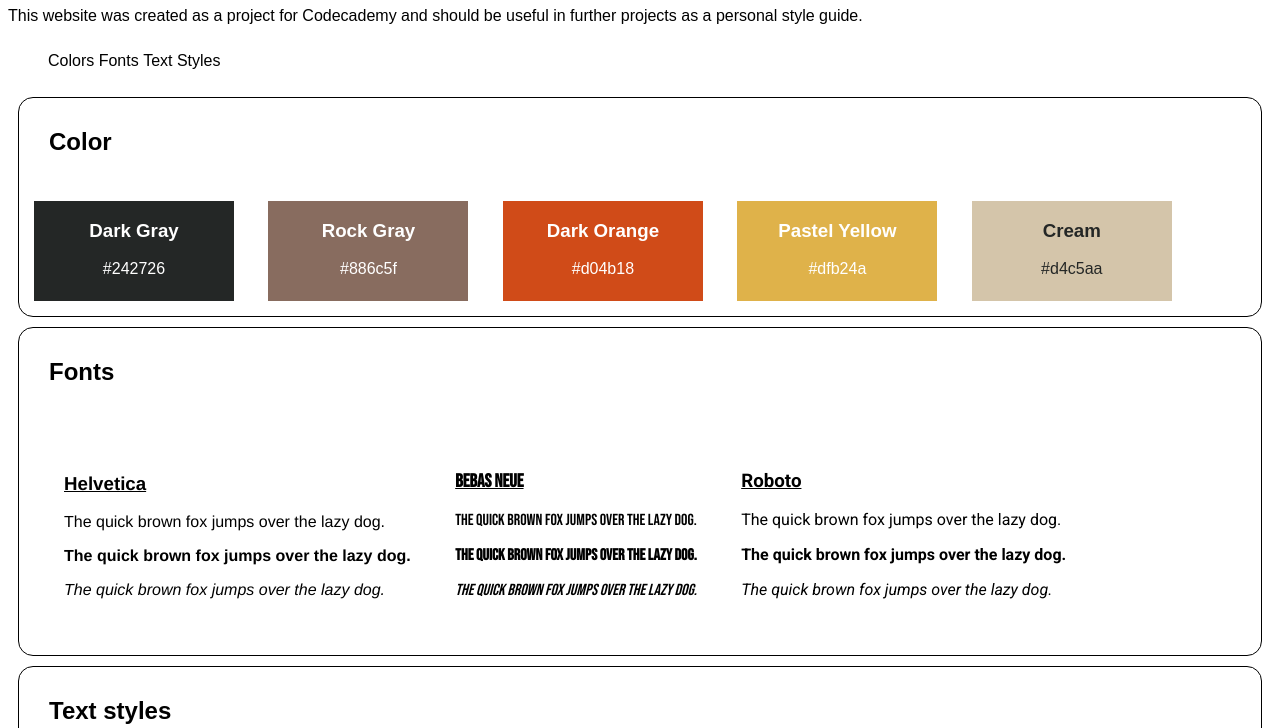
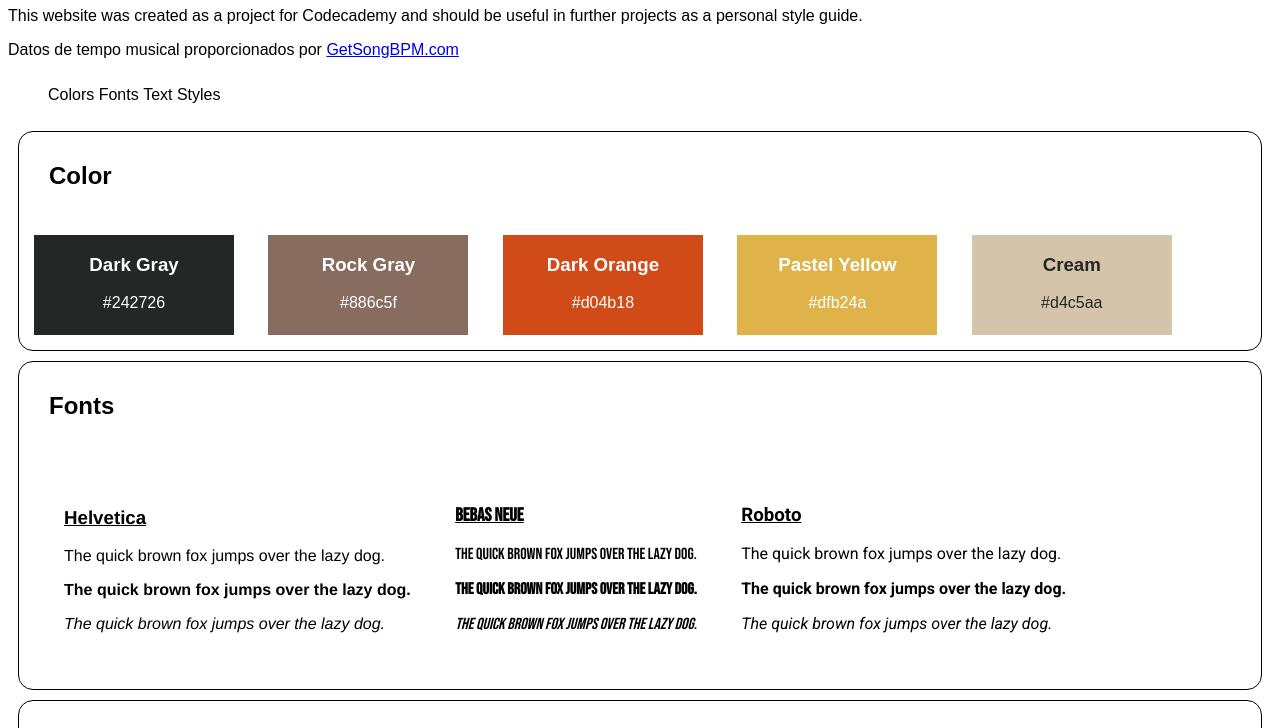
Before and after one commit to iossoinak/iossoinak.github.io, a plain HTML site: page index.html in a window 1280 px wide. Shown: the part 73-801 px from the top of the page. Drawn offline with Linux system fonts and the light colour scheme.

Commit message:
Add musical tempo data source attributionurl

```diff
--- a/index.html
+++ b/index.html
@@ -20,6 +20,7 @@
         <h1>Ivan Ossoinak's Website Style Guide</h1>
         <p>This website was created as a project for Codecademy and should be useful in further projects as a personal style guide.</p>
     </header>
+    <p>Datos de tempo musical proporcionados por <a href="https://getsongbpm.com">GetSongBPM.com</a></p>
 
     <!-- NAVIGATION BAR -->
     <nav>
```
